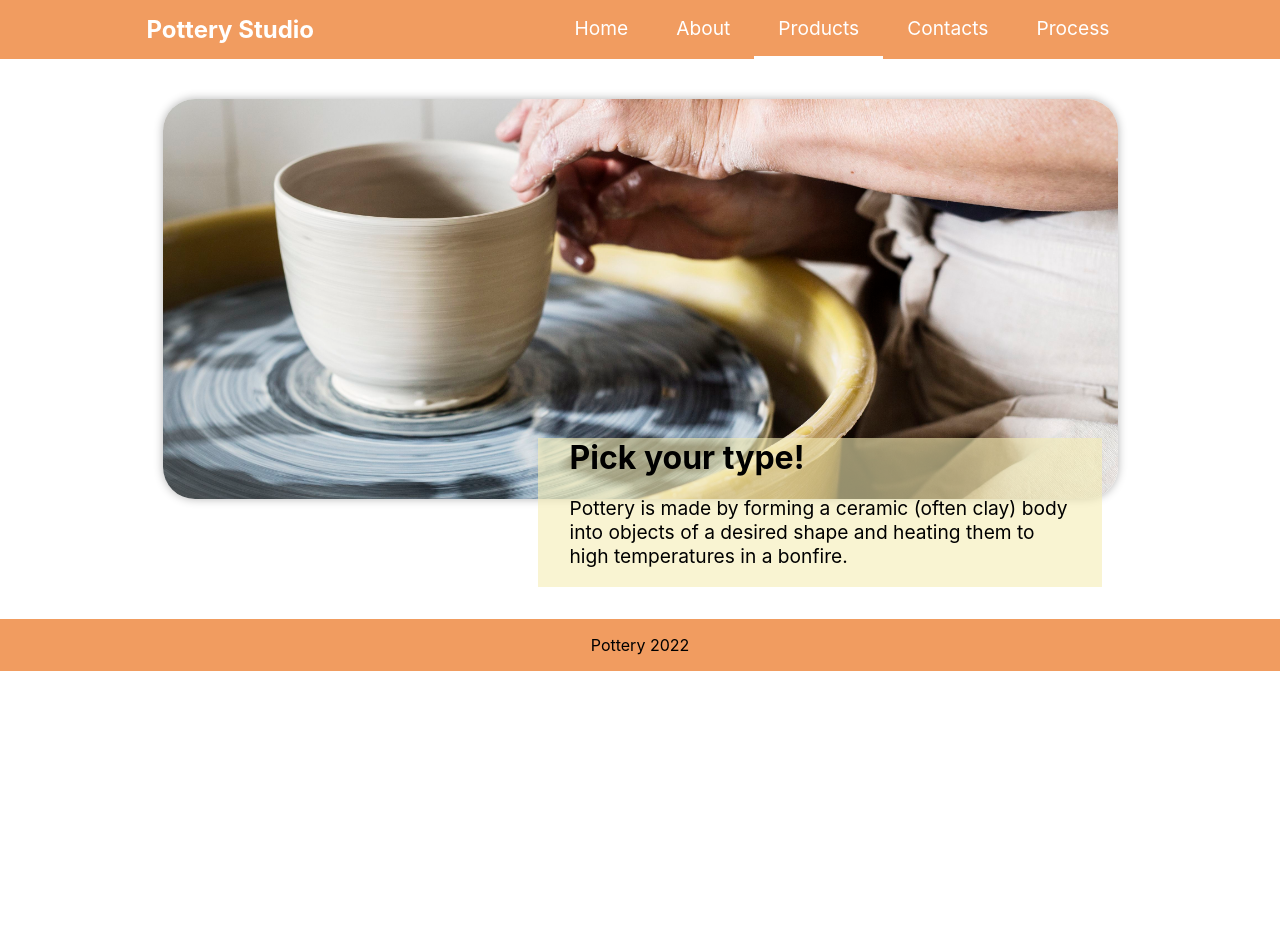
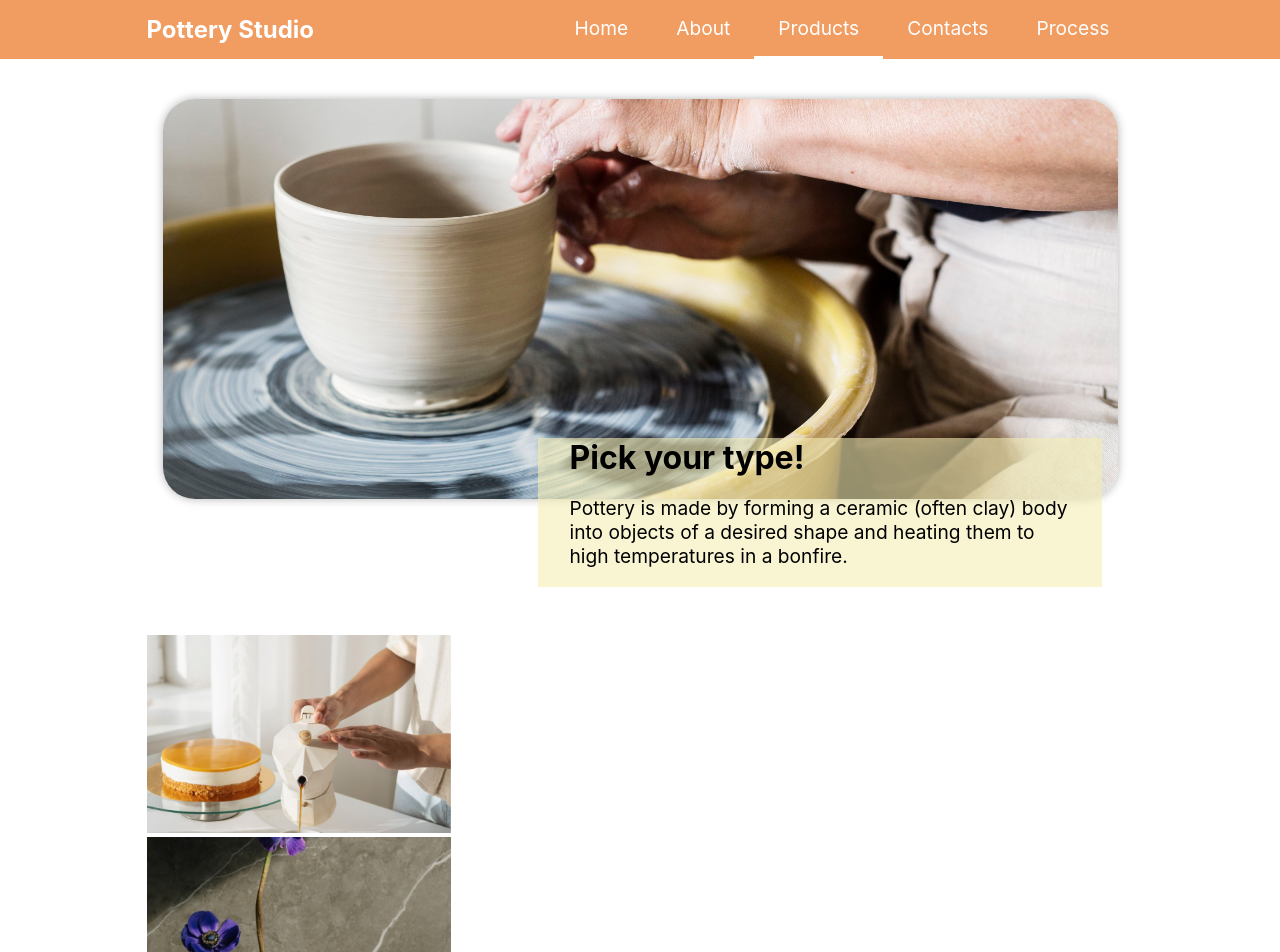
Before and after one commit to GulnazAlisherova/.diploma, a React (Create React App) app: page /products in a window 1280 px wide. Shown: the top 952 px of the page. Before the commit the page ends 800 px from the top, so only its background shows below. Built offline with nearby package versions, Linux system fonts and the light colour scheme.

Commit message:
Added products

```diff
--- a/src/components/Header/Header.js
+++ b/src/components/Header/Header.js
@@ -3,7 +3,7 @@ import  "./Header.css";
 function Header({ image, title, children }) {
   return (
     <header className="Header">
-      <img src={image} />
+      <img  alt="/" src={image} />
       <section>
         <h1>{title}</h1>
         <p>{children}</p>
--- a/src/pages/Products.js
+++ b/src/pages/Products.js
@@ -1,7 +1,10 @@
 import Header from "../components/Header/Header";
 import headerImage from "../assets/products.jpg";
+import Types from "../components/Types/Types";
+import ProductItem from "../components/ProductList/ProductItem/ProductItem";
 
 function Products(){
+  const product = {};
   return(
     <>
     <Header
@@ -9,6 +12,8 @@ function Products(){
       image={headerImage}>
     Pottery is made by forming a ceramic (often clay) body into objects of a desired shape and heating them to high temperatures in a bonfire.
     </Header>
+
+    <Types product={product}/>
     </>
   );
 }
```
